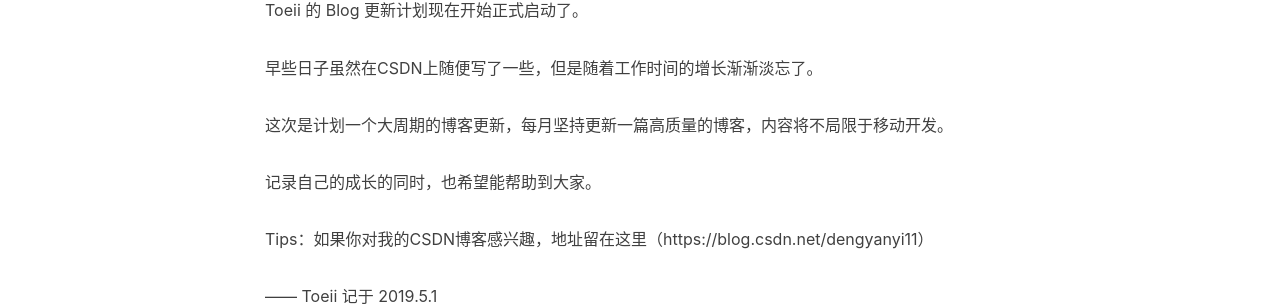
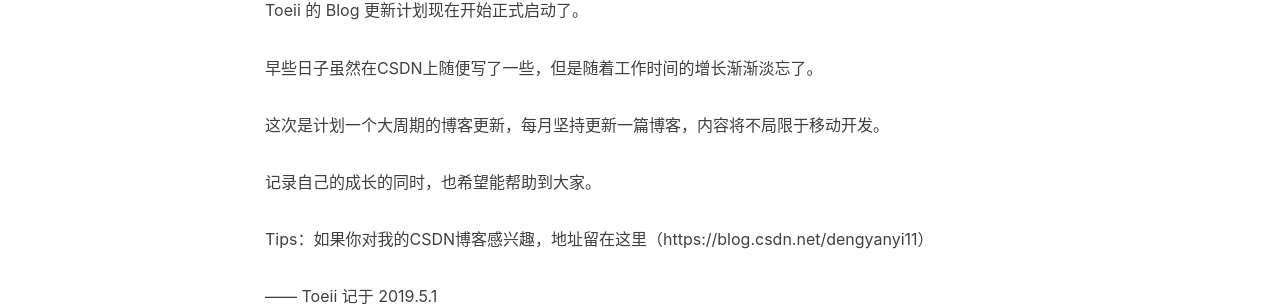
Before and after one commit to toeii/toeii.github.io, a Jekyll site: the page built from _posts/2019-05-01-Hello.md, in a window 1280 px wide. Shown: the part 704-1011 px from the top of the page. Built offline with Jekyll 4.4.1, drawn with Linux system fonts in a browser that asks for light colours; nearby versions of some CDN libraries; comment, search, counter and statistics services are not loaded.

```diff
--- a/_posts/2019-05-01-Hello.md
+++ b/_posts/2019-05-01-Hello.md
@@ -19,7 +19,7 @@ Toeii 的 Blog 更新计划现在开始正式启动了。
 
 早些日子虽然在CSDN上随便写了一些，但是随着工作时间的增长渐渐淡忘了。
 
-这次是计划一个大周期的博客更新，每月坚持更新一篇高质量的博客，内容将不局限于移动开发。
+这次是计划一个大周期的博客更新，每月坚持更新一篇博客，内容将不局限于移动开发。
 
 记录自己的成长的同时，也希望能帮助到大家。
 
```
